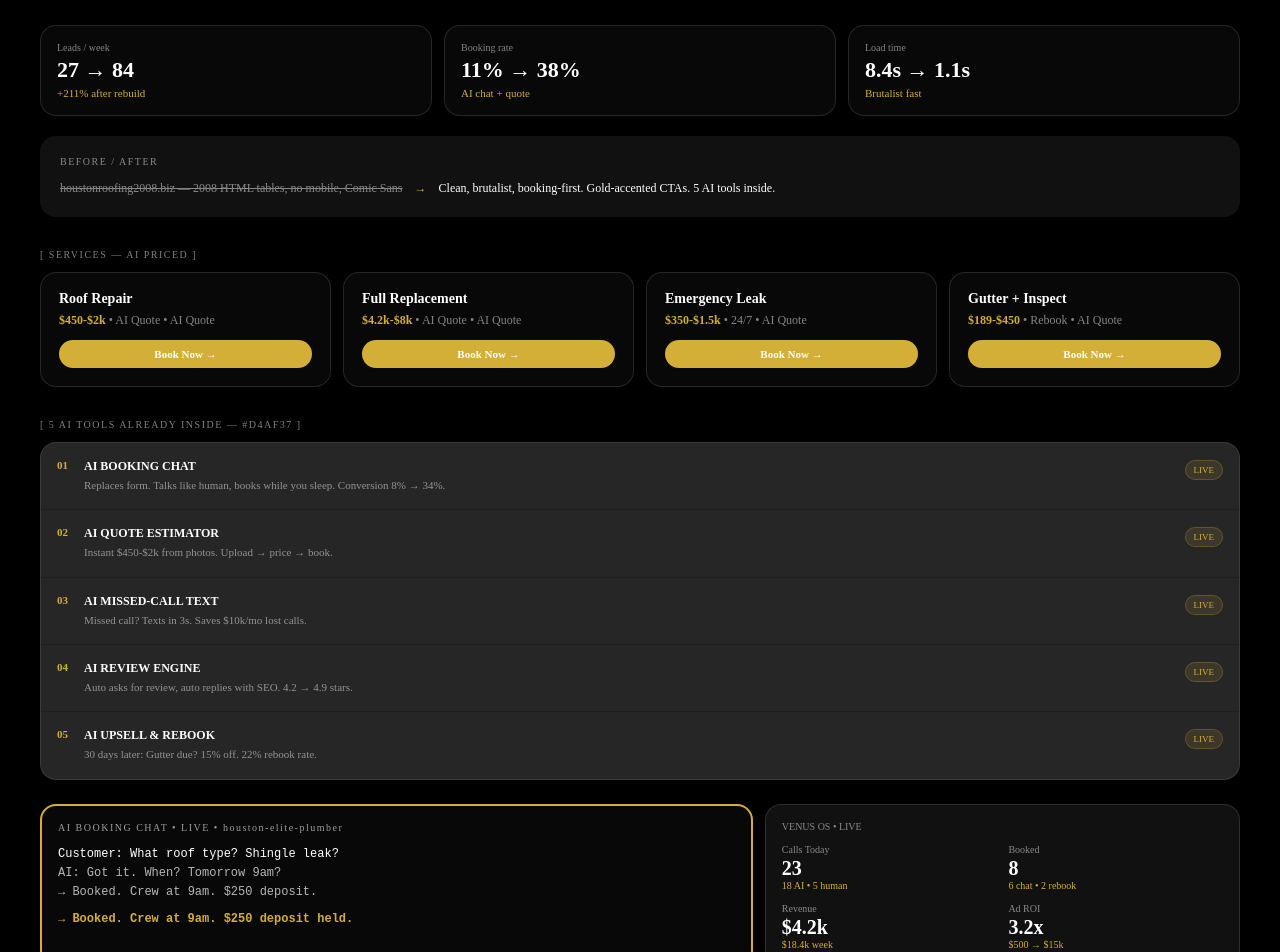
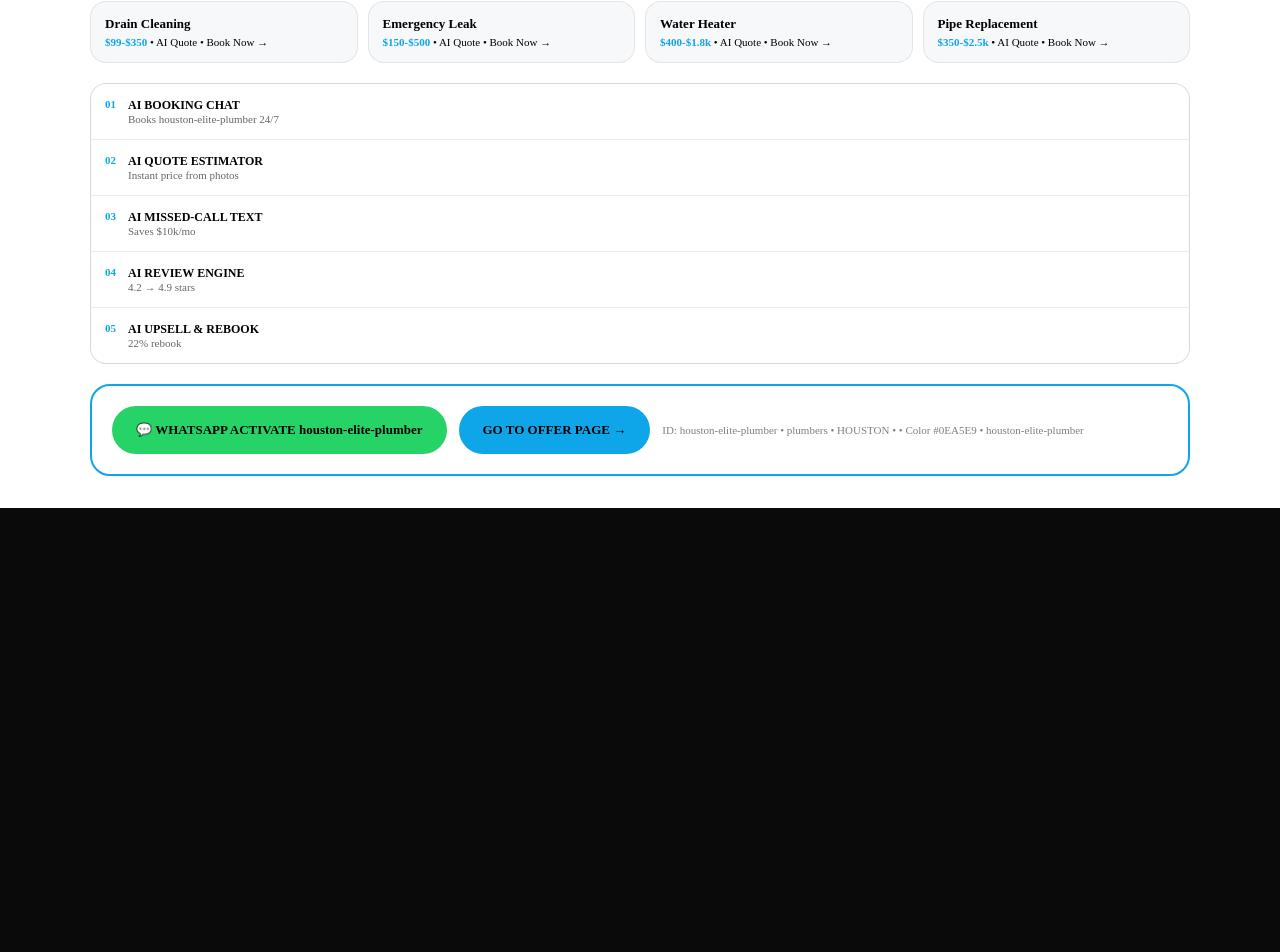
Before and after one commit to venusplaza7-dot/venus-ai-v7, a Next.js app: page /p/houston-elite-plumber in a window 1280 px wide. Shown: the part 487-1439 px from the top of the page. After the commit the page ends 995 px from the top, so only its background shows below. Built offline with nearby package versions, Linux system fonts and the light colour scheme.

Commit message:
Update page.tsx

```diff
--- a/app/p/[id]/page.tsx
+++ b/app/p/[id]/page.tsx
@@ -1,246 +1,83 @@
 'use client'
 import { useParams, useSearchParams } from 'next/navigation'
 
-const NICHES: any = {
-  roofing: {
-    color: '#D4AF37',
-    bg: '#000',
-    text: '#fff',
-    subText: 'rgba(255,255,255,0.5)',
-    cardBg: 'rgba(255,255,255,0.03)',
-    border: 'rgba(255,255,255,0.12)',
-    hero: "ROOFS THAT DON'T LEAK. CALLS THAT DON'T STOP.",
-    oldDomain: 'houstonroofing2008.biz',
-    services: [
-      {name:'Roof Repair', price:'$450-$2k', note:'AI Quote'},
-      {name:'Full Replacement', price:'$4.2k-$8k', note:'AI Quote'},
-      {name:'Emergency Leak', price:'$350-$1.5k', note:'24/7'},
-      {name:'Gutter + Inspect', price:'$189-$450', note:'Rebook'},
-    ],
-    chat: ['What roof type? Shingle leak?', 'Got it. When? Tomorrow 9am?', 'Booked. Crew at 9am. $250 deposit.'],
-  },
-  roofers: {
-    color: '#D4AF37',
-    bg: '#000',
-    text: '#fff',
-    subText: 'rgba(255,255,255,0.5)',
-    cardBg: 'rgba(255,255,255,0.03)',
-    border: 'rgba(255,255,255,0.12)',
-    hero: "ROOFS THAT DON'T LEAK. CALLS THAT DON'T STOP.",
-    oldDomain: 'houstonroofing2008.biz',
-    services: [
-      {name:'Roof Repair', price:'$450-$2k', note:'AI Quote'},
-      {name:'Full Replacement', price:'$4.2k-$8k', note:'AI Quote'},
-      {name:'Emergency Leak', price:'$350-$1.5k', note:'24/7'},
-      {name:'Gutter + Inspect', price:'$189-$450', note:'Rebook'},
-    ],
-    chat: ['What roof type? Shingle leak?', 'Got it. When? Tomorrow 9am?', 'Booked. Crew at 9am. $250 deposit.'],
-  },
-  plumbers: {
-    color: '#0EA5E9',
-    bg: '#ffffff',
-    text: '#000',
-    subText: 'rgba(0,0,0,0.55)',
-    cardBg: '#f6f8fa',
-    border: 'rgba(0,0,0,0.08)',
-    hero: "PIPES THAT DON'T BURST. BOOKINGS THAT DON'T STOP.",
-    oldDomain: 'houstonplumbing2007.com',
-    services: [
-      {name:'Drain Cleaning', price:'$99-$350', note:'AI Quote'},
-      {name:'Emergency Leak', price:'$150-$500', note:'24/7'},
-      {name:'Water Heater', price:'$400-$1.8k', note:'Same Day'},
-      {name:'Pipe Replacement', price:'$350-$2.5k', note:'Warranty'},
-    ],
-    chat: ["What's leaking? Kitchen drain?", "On my way - can I come in 1hr?", "Booked. Tech at 2pm."],
-  },
-  plumber: {
-    color: '#0EA5E9',
-    bg: '#ffffff',
-    text: '#000',
-    subText: 'rgba(0,0,0,0.55)',
-    cardBg: '#f6f8fa',
-    border: 'rgba(0,0,0,0.08)',
-    hero: "PIPES THAT DON'T BURST. BOOKINGS THAT DON'T STOP.",
-    oldDomain: 'houstonplumbing2007.com',
-    services: [
-      {name:'Drain Cleaning', price:'$99-$350', note:'AI Quote'},
-      {name:'Emergency Leak', price:'$150-$500', note:'24/7'},
-      {name:'Water Heater', price:'$400-$1.8k', note:'Same Day'},
-      {name:'Pipe Replacement', price:'$350-$2.5k', note:'Warranty'},
-    ],
-    chat: ["What's leaking? Kitchen drain?", "On my way - can I come in 1hr?", "Booked. Tech at 2pm."],
-  },
-  hvac: {
-    color: '#FF6B00',
-    bg: '#0a0a0a',
-    text: '#fff',
-    subText: 'rgba(255,255,255,0.5)',
-    cardBg: 'rgba(255,255,255,0.04)',
-    border: 'rgba(255,255,255,0.12)',
-    hero: "AC THAT DOESN'T QUIT. BOOKINGS THAT DON'T STOP.",
-    oldDomain: 'houstonachero2008.com',
-    services: [
-      {name:'AC Repair', price:'$150-$650', note:'AI Quote'},
-      {name:'Heating Fix', price:'$200-$800', note:'24/7'},
-      {name:'Install New Unit', price:'$2.5k-$6k', note:'Financing'},
-      {name:'Duct Cleaning', price:'$199-$500', note:'Rebook'},
-    ],
-    chat: ["AC not cooling? What temp?", "72 but blowing warm. House 85F", "Booked. Tech at 4pm - $89 diag."],
-  },
-  dentists: {
-    color: '#7ED7C1',
-    bg: '#f8fdfb',
-    text: '#0a0a0a',
-    subText: 'rgba(0,0,0,0.5)',
-    cardBg: '#ffffff',
-    border: 'rgba(0,0,0,0.08)',
-    hero: "SMILES THAT DON'T FADE. BOOKINGS THAT DON'T STOP.",
-    oldDomain: 'houstondental2009.com',
-    services: [
-      {name:'Cleaning', price:'$99-$199', note:'AI Quote'},
-      {name:'Whitening', price:'$299-$600', note:'1 Visit'},
-      {name:'Implants', price:'$1.5k-$3k', note:'Consult Free'},
-      {name:'Emergency Pain', price:'$75-$450', note:'Same Day'},
-    ],
-    chat: ["Tooth pain? Cleaning or emergency?", "Sharp pain upper molar", "Booked. Dr. Lee tomorrow 9am."],
-  },
-  dentist: {
-    color: '#7ED7C1',
-    bg: '#f8fdfb',
-    text: '#0a0a0a',
-    subText: 'rgba(0,0,0,0.5)',
-    cardBg: '#ffffff',
-    border: 'rgba(0,0,0,0.08)',
-    hero: "SMILES THAT DON'T FADE. BOOKINGS THAT DON'T STOP.",
-    oldDomain: 'houstondental2009.com',
-    services: [
-      {name:'Cleaning', price:'$99-$199', note:'AI Quote'},
-      {name:'Whitening', price:'$299-$600', note:'1 Visit'},
-      {name:'Implants', price:'$1.5k-$3k', note:'Consult Free'},
-      {name:'Emergency Pain', price:'$75-$450', note:'Same Day'},
-    ],
-    chat: ["Tooth pain? Cleaning or emergency?", "Sharp pain upper molar", "Booked. Dr. Lee tomorrow 9am."],
-  },
+const WHATSAPP_NUMBER = '17865880578'
+
+const DATA: any = {
+  roofing:{color:'#D4AF37', name:'Roofing', bg:'#000', text:'#fff', border:'rgba(255,255,255,0.12)', hero:"ROOFS THAT DON'T LEAK. CALLS THAT DON'T STOP.", services:[{n:'Roof Repair', p:'$450-$2k'},{n:'Full Replacement', p:'$4.2k-$8k'},{n:'Emergency Leak', p:'$350-$1.5k'},{n:'Gutter + Inspect', p:'$189-$450'}]},
+  plumbers:{color:'#0EA5E9', name:'Plumbing', bg:'#fff', text:'#000', border:'rgba(0,0,0,0.08)', hero:"PIPES THAT DON'T BURST. BOOKINGS THAT DON'T STOP.", services:[{n:'Drain Cleaning', p:'$99-$350'},{n:'Emergency Leak', p:'$150-$500'},{n:'Water Heater', p:'$400-$1.8k'},{n:'Pipe Replacement', p:'$350-$2.5k'}]},
+  plumber:{color:'#0EA5E9', name:'Plumbing', bg:'#fff', text:'#000', border:'rgba(0,0,0,0.08)', hero:"PIPES THAT DON'T BURST. BOOKINGS THAT DON'T STOP.", services:[{n:'Drain Cleaning', p:'$99-$350'},{n:'Emergency Leak', p:'$150-$500'},{n:'Water Heater', p:'$400-$1.8k'},{n:'Pipe Replacement', p:'$350-$2.5k'}]},
+  hvac:{color:'#FF6B00', name:'HVAC', bg:'#0a0a0a', text:'#fff', border:'rgba(255,255,255,0.12)', hero:"AC THAT DOESN'T QUIT. BOOKINGS THAT DON'T STOP.", services:[{n:'AC Repair', p:'$150-$650'},{n:'Heating Fix', p:'$200-$800'},{n:'Install New Unit', p:'$2.5k-$6k'},{n:'Duct Cleaning', p:'$199-$500'}]},
+  dentists:{color:'#7ED7C1', name:'Dental', bg:'#f8fdfb', text:'#000', border:'rgba(0,0,0,0.08)', hero:"SMILES THAT DON'T FADE. BOOKINGS THAT DON'T STOP.", services:[{n:'Cleaning', p:'$99-$199'},{n:'Whitening', p:'$299-$600'},{n:'Implants', p:'$1.5k-$3k'},{n:'Emergency Pain', p:'$75-$450'}]},
+  dentist:{color:'#7ED7C1', name:'Dental', bg:'#f8fdfb', text:'#000', border:'rgba(0,0,0,0.08)', hero:"SMILES THAT DON'T FADE. BOOKINGS THAT DON'T STOP.", services:[{n:'Cleaning', p:'$99-$199'},{n:'Whitening', p:'$299-$600'},{n:'Implants', p:'$1.5k-$3k'},{n:'Emergency Pain', p:'$75-$450'}]},
 }
 
-export default function DemoPage() {
+function detectNiche(idLower:string, nicheParam:string, businessParam:string){
+  const hay = `${idLower} ${nicheParam} ${businessParam}`.toLowerCase()
+  if (hay.includes('dentist') || hay.includes('dental') || hay.includes('smile') || hay.includes('bright')) return 'dentists'
+  if (hay.includes('plumb')) return 'plumbers'
+  if (hay.includes('hvac') || hay.includes(' air ') || hay.includes('cool')) return 'hvac'
+  if (hay.includes('roof')) return 'roofing'
+  if (nicheParam) return nicheParam
+  return 'roofing'
+}
+
+export default function DemoPage(){
   const params = useParams()
   const search = useSearchParams()
-  const idRaw: any = params?.id
-  const id = Array.isArray(idRaw) ? idRaw[0] : (idRaw || 'demo123')
-  const nicheStr = String(search?.get('niche') || 'roofing').toLowerCase()
-  const cityStr = String(search?.get('city') || 'houston').toLowerCase()
-  const oldParam = search?.get('old') || ''
-  const cfg = NICHES[nicheStr] || NICHES.roofing
-  const cityUpper = cityStr.toUpperCase()
-  const nicheUpper = nicheStr.toUpperCase()
+  const idRaw:any = params?.id
+  const id = Array.isArray(idRaw)? idRaw[0] : (idRaw || 'demo123')
+  const idLower = String(id).toLowerCase()
+  const nicheParam = String(search?.get('niche') || search?.get('category') || '').toLowerCase()
+  const businessName = String(search?.get('b') || search?.get('business') || id).replace(/%20/g,' ')
+  const oldDomain = String(search?.get('old') || search?.get('domain') || '').toLowerCase()
+  const city = String(search?.get('city') || 'houston').toLowerCase()
+  const cityU = city.toUpperCase()
+
+  const nicheKey = detectNiche(idLower, nicheParam, businessName.toLowerCase())
+  const cfg = (DATA as any)[nicheKey] || DATA.roofing
+
+  const oLink = `https://venus-ai-v8.vercel.app/o/${id}?niche=${nicheKey}&city=${city}&old=${oldDomain}&b=${encodeURIComponent(businessName)}`
+  const waMsg = encodeURIComponent(`Hi - Activate ${businessName} ${id} ${nicheKey} ${cityU} Demo: https://venus-ai-v8.vercel.app/p/${id}?niche=${nicheKey}&city=${city}&old=${oldDomain}&b=${encodeURIComponent(businessName)}`)
+  const waLink = `https://wa.me/${WHATSAPP_NUMBER}?text=${waMsg}`
 
   return (
-    <div style={{minHeight:'100vh', background: cfg.bg, color: cfg.text}}>
-      <style>{`@import url('https://fonts.googleapis.com/css2?family=Syne:wght@700;800&family=Space+Grotesk:wght@400;600&display=swap'); .syne{font-family:'Syne',sans-serif} .grotesk{font-family:'Space Grotesk',sans-serif}`}</style>
-
+    <div style={{minHeight:'100vh', background:cfg.bg, color:cfg.text}}>
+      <style>{`@import url('https://fonts.googleapis.com/css2?family=Syne:wght@800&display=swap');.syne{font-family:'Syne',sans-serif}`}</style>
       <div style={{height:56, padding:'0 24px', display:'flex', alignItems:'center', justifyContent:'space-between', borderBottom:`1px solid ${cfg.border}`}}>
-        <div className="syne" style={{fontWeight:800, fontSize:13, color: cfg.text}}>{cityUpper} {nicheUpper} CO. <span style={{fontWeight:400, opacity:0.5, marginLeft:8}}>EST. 2008 → REBUILT 2027</span></div>
-        <div style={{fontSize:10, padding:'6px 12px', borderRadius:999, border:`1px solid ${cfg.color}`, color: cfg.color, fontWeight:700}}>VENUS AI • LIVE</div>
+        <div className="syne" style={{fontWeight:800, fontSize:14}}>{cityU} {cfg.name.toUpperCase()} CO. — EST. 2008 → REBUILT 2027 — {businessName.toUpperCase()}</div>
+        <div style={{fontSize:10, border:`1px solid ${cfg.color}`, color:cfg.color, padding:'6px 12px', borderRadius:999}}>VENUS AI • LIVE • {cfg.color}</div>
       </div>
 
-      <div style={{maxWidth:1200, margin:'0 auto', padding:'32px 24px'}}>
-        <h1 className="syne" style={{fontSize:'clamp(32px,6vw,68px)', fontWeight:800, lineHeight:0.9, textTransform:'uppercase', color: cfg.text, maxWidth:'14ch'}}>{cfg.hero}</h1>
-        <p style={{marginTop:16, maxWidth:'52ch', fontSize:14, lineHeight:1.5, color: cfg.subText}}>
-          Original site {oldParam || cfg.oldDomain} had 4 pages, Comic Sans, Yahoo email. Now: instant booking, proof, 1.1s load. Built for {cityUpper}.
-        </p>
+      <div style={{maxWidth:1100, margin:'0 auto', padding:'32px 24px'}}>
+        <h1 className="syne" style={{fontSize:'clamp(32px,6vw,64px)', fontWeight:800, lineHeight:0.9}}>{cfg.hero}</h1>
+        <p style={{marginTop:12, fontSize:13, opacity:0.6, lineHeight:1.6}}>Original site {oldDomain||'houston2008.biz'} had 4 pages, Comic Sans, Yahoo email. Now: instant booking, proof, 1.1s load. Built for {cityU} — Personalized for {businessName} — Niche {nicheKey} detected.</p>
 
-        <div style={{marginTop:24, display:'grid', gridTemplateColumns:'repeat(3,1fr)', gap:12}}>
-          <div style={{border:`1px solid ${cfg.border}`, borderRadius:16, padding:16, background: cfg.cardBg}}>
-            <div style={{fontSize:10, opacity:0.5, color: cfg.text}}>Leads / week</div>
-            <div style={{fontSize:22, fontWeight:800, marginTop:4, color: cfg.text}}>27 → 84</div>
-            <div style={{fontSize:11, marginTop:4, color: cfg.color}}>+211% after rebuild</div>
-          </div>
-          <div style={{border:`1px solid ${cfg.border}`, borderRadius:16, padding:16, background: cfg.cardBg}}>
-            <div style={{fontSize:10, opacity:0.5, color: cfg.text}}>Booking rate</div>
-            <div style={{fontSize:22, fontWeight:800, marginTop:4, color: cfg.text}}>11% → 38%</div>
-            <div style={{fontSize:11, marginTop:4, color: cfg.color}}>AI chat + quote</div>
-          </div>
-          <div style={{border:`1px solid ${cfg.border}`, borderRadius:16, padding:16, background: cfg.cardBg}}>
-            <div style={{fontSize:10, opacity:0.5, color: cfg.text}}>Load time</div>
-            <div style={{fontSize:22, fontWeight:800, marginTop:4, color: cfg.text}}>8.4s → 1.1s</div>
-            <div style={{fontSize:11, marginTop:4, color: cfg.color}}>Brutalist fast</div>
-          </div>
+        <div style={{marginTop:20, display:'grid', gridTemplateColumns:'repeat(3,1fr)', gap:12}}>
+          <div style={{border:`1px solid ${cfg.border}`, borderRadius:16, padding:16}}><div style={{fontSize:10, opacity:0.5}}>Leads / week</div><div style={{fontSize:20, fontWeight:800, marginTop:4}}>27 → 84</div><div style={{fontSize:11, color:cfg.color, fontWeight:700}}>+211% after rebuild</div></div>
+          <div style={{border:`1px solid ${cfg.border}`, borderRadius:16, padding:16}}><div style={{fontSize:10, opacity:0.5}}>Booking rate</div><div style={{fontSize:20, fontWeight:800, marginTop:4}}>11% → 38%</div><div style={{fontSize:11, color:cfg.color, fontWeight:700}}>AI chat + quote</div></div>
+          <div style={{border:`1px solid ${cfg.border}`, borderRadius:16, padding:16}}><div style={{fontSize:10, opacity:0.5}}>Load time</div><div style={{fontSize:20, fontWeight:800, marginTop:4}}>8.4s → 1.1s</div><div style={{fontSize:11, color:cfg.color, fontWeight:700}}>Brutalist fast</div></div>
         </div>
 
-        <div style={{marginTop:20, borderRadius:16, background: cfg.text==='#fff' ? '#111' : '#0a0a0a', color:'#fff', padding:20, display:'flex', flexDirection:'column', gap:12}}>
-          <div style={{fontSize:10, letterSpacing:'0.15em', opacity:0.5}}>BEFORE / AFTER</div>
-          <div style={{display:'flex', gap:12, flexWrap:'wrap', fontSize:12, lineHeight:1.5}}>
-            <span style={{textDecoration:'line-through', opacity:0.5}}>{oldParam || cfg.oldDomain} — 2008 HTML tables, no mobile, Comic Sans</span>
-            <span style={{color: cfg.color}}>→</span>
-            <span>Clean, brutalist, booking-first. Gold-accented CTAs. 5 AI tools inside.</span>
-          </div>
+        <div style={{marginTop:16, display:'grid', gridTemplateColumns:'repeat(auto-fit, minmax(200px,1fr))', gap:10}}>
+          {cfg.services.map((s:any)=>(<div key={s.n} style={{border:`1px solid ${cfg.border}`, borderRadius:16, padding:14, background: cfg.bg==='#fff'?'#f6f8fa':'rgba(255,255,255,0.04)'}}><div style={{fontWeight:700, fontSize:13}}>{s.n}</div><div style={{fontSize:11, marginTop:4}}><span style={{color:cfg.color, fontWeight:800}}>{s.p}</span> • AI Quote • Book Now →</div></div>))}
         </div>
 
-        <div style={{marginTop:32}}>
-          <div style={{fontSize:10, letterSpacing:'0.15em', opacity:0.5, color: cfg.text, marginBottom:12}}>[ SERVICES — AI PRICED ]</div>
-          <div style={{display:'grid', gridTemplateColumns:'repeat(auto-fit, minmax(220px,1fr))', gap:12}}>
-            {cfg.services.map((s:any)=>(
-              <div key={s.name} style={{border:`1px solid ${cfg.border}`, borderRadius:16, padding:18, background: cfg.cardBg}}>
-                <div style={{fontWeight:700, fontSize:14, color: cfg.text}}>{s.name}</div>
-                <div style={{fontSize:12, marginTop:6, color: cfg.subText}}><span style={{color: cfg.color, fontWeight:700}}>{s.price}</span> • {s.note} • AI Quote</div>
-                <div style={{marginTop:12, height:28, borderRadius:999, background: cfg.color, color: cfg.color==='#0EA5E9' || cfg.color==='#7ED7C1' ? '#000' : '#fff', display:'flex', alignItems:'center', justifyContent:'center', fontSize:11, fontWeight:700}}>Book Now →</div>
-              </div>
-            ))}
-          </div>
+        <div style={{marginTop:20, display:'grid', gap:1, background:cfg.border, borderRadius:16, overflow:'hidden', border:`1px solid ${cfg.border}`}}>
+          {[
+            {n:'01', t:'AI BOOKING CHAT', d:`Books ${businessName} 24/7`},
+            {n:'02', t:'AI QUOTE ESTIMATOR', d:'Instant price from photos'},
+            {n:'03', t:'AI MISSED-CALL TEXT', d:'Saves $10k/mo'},
+            {n:'04', t:'AI REVIEW ENGINE', d:'4.2 → 4.9 stars'},
+            {n:'05', t:'AI UPSELL & REBOOK', d:'22% rebook'},
+          ].map((x:any)=>(<div key={x.n} style={{background:cfg.bg, padding:14, display:'flex', gap:12}}><div style={{fontSize:11, color:cfg.color, fontWeight:800}}>{x.n}</div><div><div style={{fontSize:12, fontWeight:700}}>{x.t}</div><div style={{fontSize:11, opacity:0.6}}>{x.d}</div></div></div>))}
         </div>
 
-        <div style={{marginTop:32}}>
-          <div style={{fontSize:10, letterSpacing:'0.15em', opacity:0.5, color: cfg.text, marginBottom:12}}>[ 5 AI TOOLS ALREADY INSIDE — {cfg.color} ]</div>
-          <div style={{display:'grid', gap:1, background: cfg.border, borderRadius:16, overflow:'hidden', border:`1px solid ${cfg.border}`}}>
-            {[
-              {n:'01', t:'AI BOOKING CHAT', d:'Replaces form. Talks like human, books while you sleep. Conversion 8% → 34%.'},
-              {n:'02', t:'AI QUOTE ESTIMATOR', d:`Instant ${cfg.services[0].price} from photos. Upload → price → book.`},
-              {n:'03', t:'AI MISSED-CALL TEXT', d:'Missed call? Texts in 3s. Saves $10k/mo lost calls.'},
-              {n:'04', t:'AI REVIEW ENGINE', d:'Auto asks for review, auto replies with SEO. 4.2 → 4.9 stars.'},
-              {n:'05', t:'AI UPSELL & REBOOK', d:'30 days later: Gutter due? 15% off. 22% rebook rate.'},
-            ].map((tool:any)=>(
-              <div key={tool.n} style={{background: cfg.cardBg, padding:16, display:'flex', gap:16}}>
-                <div style={{fontSize:11, color: cfg.color, fontWeight:700}}>{tool.n}</div>
-                <div>
-                  <div style={{fontSize:12, fontWeight:700, color: cfg.text}}>{tool.t}</div>
-                  <div style={{fontSize:11, marginTop:4, color: cfg.subText, lineHeight:1.4}}>{tool.d}</div>
-                </div>
-                <div style={{marginLeft:'auto'}}><span style={{fontSize:9, padding:'4px 8px', borderRadius:999, background: `${cfg.color}20`, border:`1px solid ${cfg.color}40`, color: cfg.color}}>LIVE</span></div>
-              </div>
-            ))}
-          </div>
+        <div style={{marginTop:20, border:`2px solid ${cfg.color}`, borderRadius:20, padding:20, display:'flex', gap:12, alignItems:'center', flexWrap:'wrap'}}>
+          <a href={waLink} target="_blank" style={{height:48, padding:'0 24px', background:'#25D366', color:'#000', borderRadius:999, display:'flex', alignItems:'center', fontWeight:800, fontSize:13, textDecoration:'none'}}>💬 WHATSAPP ACTIVATE {businessName}</a>
+          <a href={oLink} style={{height:48, padding:'0 24px', background:cfg.color, color: cfg.color==='#0EA5E9'||cfg.color==='#7ED7C1'?'#000':'#fff', borderRadius:999, display:'flex', alignItems:'center', fontWeight:800, fontSize:13, textDecoration:'none'}}>GO TO OFFER PAGE →</a>
+          <span style={{fontSize:11, opacity:0.5}}>ID: {id} • {nicheKey} • {cityU} • {oldDomain} • Color {cfg.color} • {businessName}</span>
         </div>
-
-        <div style={{marginTop:24, display:'grid', gridTemplateColumns:'1.2fr 0.8fr', gap:12}}>
-          <div style={{border:`2px solid ${cfg.color}`, borderRadius:16, padding:16, background: cfg.cardBg}}>
-            <div style={{fontSize:10, letterSpacing:'0.15em', opacity:0.6, color: cfg.text}}>AI BOOKING CHAT • LIVE • {String(id)}</div>
-            <div style={{marginTop:12, fontFamily:'monospace', fontSize:12, lineHeight:1.6, color: cfg.text}}>
-              {cfg.chat.map((c:string, i:number)=>(
-                <div key={i} style={{opacity: i===0 ? 1 : 0.7}}>{i===0 ? 'Customer:' : i===cfg.chat.length-1 ? '→' : 'AI:'} {c}</div>
-              ))}
-              <div style={{marginTop:8, color: cfg.color, fontWeight:700}}>→ Booked. Crew at 9am. {nicheStr.includes('dentist') ? '0 deposit' : '$250 deposit'} held.</div>
-            </div>
-          </div>
-          <div style={{border:`1px solid ${cfg.border}`, borderRadius:16, padding:16, background: cfg.text==='#fff' ? '#111' : '#0a0a0a', color:'#fff'}}>
-            <div style={{fontSize:10, opacity:0.5}}>VENUS OS • LIVE</div>
-            <div style={{marginTop:12, display:'grid', gridTemplateColumns:'1fr 1fr', gap:12}}>
-              <div><div style={{fontSize:10, opacity:0.5}}>Calls Today</div><div style={{fontSize:20, fontWeight:800, marginTop:2}}>23</div><div style={{fontSize:10, color: cfg.color}}>18 AI • 5 human</div></div>
-              <div><div style={{fontSize:10, opacity:0.5}}>Booked</div><div style={{fontSize:20, fontWeight:800, marginTop:2}}>8</div><div style={{fontSize:10, color: cfg.color}}>6 chat • 2 rebook</div></div>
-              <div><div style={{fontSize:10, opacity:0.5}}>Revenue</div><div style={{fontSize:20, fontWeight:800, marginTop:2}}>$4.2k</div><div style={{fontSize:10, color: cfg.color}}>$18.4k week</div></div>
-              <div><div style={{fontSize:10, opacity:0.5}}>Ad ROI</div><div style={{fontSize:20, fontWeight:800, marginTop:2}}>3.2x</div><div style={{fontSize:10, color: cfg.color}}>$500 → $15k</div></div>
-            </div>
-          </div>
-        </div>
-
-        <div style={{marginTop:24, fontSize:11, opacity:0.5, color: cfg.text}}>
-          Same brutalist template • Color {cfg.color} • Niche {nicheUpper} • City {cityUpper} • ID {String(id)} • Old {oldParam || cfg.oldDomain} → Rebuilt 2027
-        </div>
-      </div>
-
-      <div style={{padding:'18px 24px', display:'flex', justifyContent:'space-between', background: cfg.color, color: cfg.color==='#0EA5E9' || cfg.color==='#7ED7C1' ? '#000' : '#fff', fontWeight:800, fontSize:13}}>
-        <span>Want yours? This is the system. → Upgrade $497</span>
-        <span>VENUS HQ7 // {cityUpper}</span>
       </div>
     </div>
   )
```
